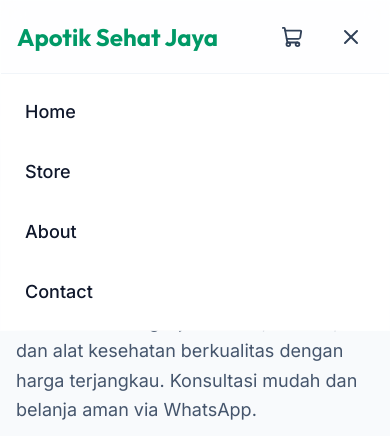
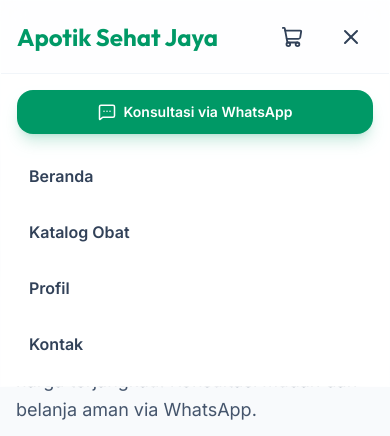
Before and after one commit to GhazyFarid/webiste_umkm, a React (Vite) app: page / in a window 390 px wide. Both pictures are taken after a click on the button "Toggle menu". Shown: the top 436 px of the page. Built offline with nearby package versions, Linux system fonts and the light colour scheme.

Commit message:
Update Header.jsx

```diff
--- a/src/components/common/Header.jsx
+++ b/src/components/common/Header.jsx
@@ -2,6 +2,14 @@ import { Link } from 'react-router-dom';
 import { ShoppingCart, Menu, Search, X, PlusCircle, MessageSquareMore } from 'lucide-react';
 import { useState } from 'react';
 import { useSelector } from 'react-redux';
+import { motion, AnimatePresence } from 'framer-motion';
+
+const navLinks = [
+  { to: '/',        label: 'Beranda' },
+  { to: '/store',   label: 'Katalog Obat' },
+  { to: '/about',   label: 'Profil' },
+  { to: '/contact', label: 'Kontak' },
+];
 
 const Header = () => {
   const [isMenuOpen, setIsMenuOpen] = useState(false);
@@ -22,23 +30,31 @@ const Header = () => {
 
         {/* Desktop Nav */}
         <nav className="hidden lg:flex items-center gap-8">
-          <Link to="/" className="hover:text-primary transition-colors font-semibold text-slate-600">Beranda</Link>
-          <Link to="/store" className="hover:text-primary transition-colors font-semibold text-slate-600">Katalog Obat</Link>
-          <Link to="/about" className="hover:text-primary transition-colors font-semibold text-slate-600">Profil</Link>
-          <Link to="/contact" className="hover:text-primary transition-colors font-semibold text-slate-600">Kontak</Link>
+          {navLinks.map(({ to, label }) => (
+            <Link key={to} to={to} className="hover:text-primary transition-colors font-semibold text-slate-600">
+              {label}
+            </Link>
+          ))}
         </nav>
 
         {/* Actions */}
         <div className="flex items-center gap-3 sm:gap-6">
-
           <div className="flex items-center gap-4">
             <Link to="/cart" className="relative p-2.5 hover:bg-slate-100 rounded-2xl transition-colors">
               <ShoppingCart size={22} className="text-slate-700" />
+              <AnimatePresence>
                 {cartCount > 0 && (
-                <span className="absolute top-1 right-1 bg-accent text-white text-[10px] font-bold w-5 h-5 flex items-center justify-center rounded-full border-2 border-white shadow-sm">
+                  <motion.span
+                    key="badge"
+                    initial={{ scale: 0, opacity: 0 }}
+                    animate={{ scale: 1, opacity: 1 }}
+                    exit={{ scale: 0, opacity: 0 }}
+                    className="absolute top-1 right-1 bg-accent text-white text-[10px] font-bold w-5 h-5 flex items-center justify-center rounded-full border-2 border-white shadow-sm"
+                  >
                     {cartCount}
-                </span>
+                  </motion.span>
                 )}
+              </AnimatePresence>
             </Link>
 
             <a
@@ -51,27 +67,88 @@ const Header = () => {
               <span className="text-sm">Konsultasi</span>
             </a>
 
+            {/* Hamburger — animated icon swap */}
             <button
               className="lg:hidden p-2.5 hover:bg-slate-100 rounded-2xl transition-colors text-slate-700"
-              onClick={() => setIsMenuOpen(!isMenuOpen)}
+              onClick={() => setIsMenuOpen(prev => !prev)}
+              aria-label="Toggle menu"
             >
-              {isMenuOpen ? <X size={24} /> : <Menu size={24} />}
+              <AnimatePresence mode="wait" initial={false}>
+                {isMenuOpen ? (
+                  <motion.span
+                    key="close"
+                    initial={{ rotate: -90, opacity: 0 }}
+                    animate={{ rotate: 0,   opacity: 1 }}
+                    exit={{   rotate:  90, opacity: 0 }}
+                    transition={{ duration: 0.18 }}
+                  >
+                    <X size={24} />
+                  </motion.span>
+                ) : (
+                  <motion.span
+                    key="menu"
+                    initial={{ rotate:  90, opacity: 0 }}
+                    animate={{ rotate: 0,   opacity: 1 }}
+                    exit={{   rotate: -90, opacity: 0 }}
+                    transition={{ duration: 0.18 }}
+                  >
+                    <Menu size={24} />
+                  </motion.span>
+                )}
+              </AnimatePresence>
             </button>
           </div>
         </div>
       </div>
 
-      {/* Mobile Menu */}
+      {/* Mobile Menu — full-screen overlay style */}
+      <AnimatePresence>
         {isMenuOpen && (
-        <div className="md:hidden bg-white border-t border-slate-100 animate-in slide-in-from-top duration-300">
-          <nav className="flex flex-col p-4 gap-4">
-            <Link to="/" onClick={() => setIsMenuOpen(false)} className="text-lg font-medium p-2 hover:bg-slate-50 rounded">Home</Link>
-            <Link to="/store" onClick={() => setIsMenuOpen(false)} className="text-lg font-medium p-2 hover:bg-slate-50 rounded">Store</Link>
-            <Link to="/about" onClick={() => setIsMenuOpen(false)} className="text-lg font-medium p-2 hover:bg-slate-50 rounded">About</Link>
-            <Link to="/contact" onClick={() => setIsMenuOpen(false)} className="text-lg font-medium p-2 hover:bg-slate-50 rounded">Contact</Link>
+          <motion.div
+            key="mobile-menu"
+            initial={{ opacity: 0, height: 0 }}
+            animate={{ opacity: 1, height: 'auto' }}
+            exit={{   opacity: 0, height: 0 }}
+            transition={{ duration: 0.28, ease: [0.4, 0, 0.2, 1] }}
+            className="lg:hidden overflow-hidden bg-white border-t border-slate-100"
+          >
+            {/* WhatsApp CTA — visible only on xs screens */}
+            <div className="sm:hidden px-4 pt-4">
+              <a
+                href={`https://wa.me/${whatsappNumber}`}
+                target="_blank"
+                rel="noopener noreferrer"
+                className="flex items-center justify-center gap-2 w-full px-5 py-3 bg-primary text-white font-bold rounded-2xl shadow-lg shadow-primary/20"
+              >
+                <MessageSquareMore size={18} />
+                <span className="text-sm">Konsultasi via WhatsApp</span>
+              </a>
+            </div>
+
+            <nav className="flex flex-col p-4 gap-1">
+              {navLinks.map(({ to, label }, i) => (
+                <motion.div
+                  key={to}
+                  initial={{ opacity: 0, x: -16 }}
+                  animate={{ opacity: 1, x: 0 }}
+                  transition={{ delay: i * 0.06, duration: 0.22 }}
+                >
+                  <Link
+                    to={to}
+                    onClick={() => setIsMenuOpen(false)}
+                    className="flex items-center gap-3 text-base font-semibold text-slate-700 px-3 py-3.5 rounded-xl hover:bg-primary/5 hover:text-primary active:scale-[0.98] transition-all"
+                  >
+                    {label}
+                  </Link>
+                </motion.div>
+              ))}
             </nav>
-        </div>
+
+            {/* Bottom safe-area padding for mobile browsers */}
+            <div className="h-safe-bottom" />
+          </motion.div>
         )}
+      </AnimatePresence>
     </header>
   );
 };
```
Lines whose indentation alone changed are shown as unchanged.
